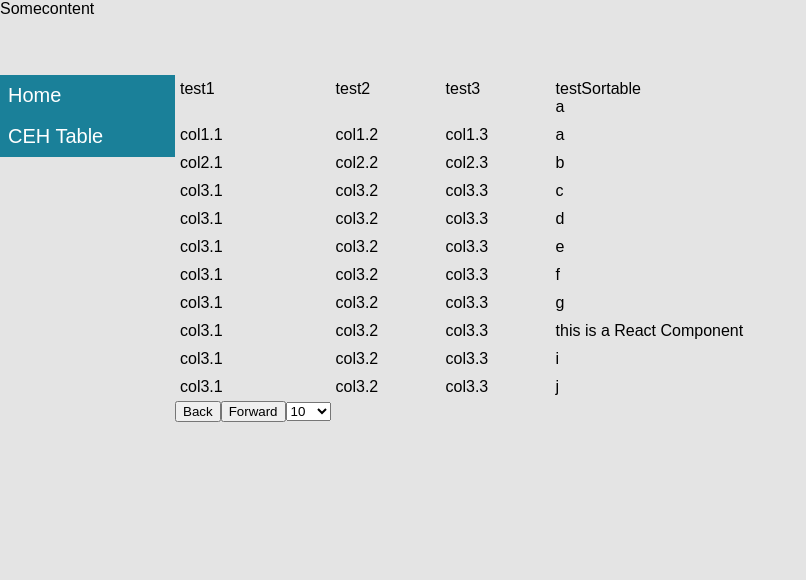
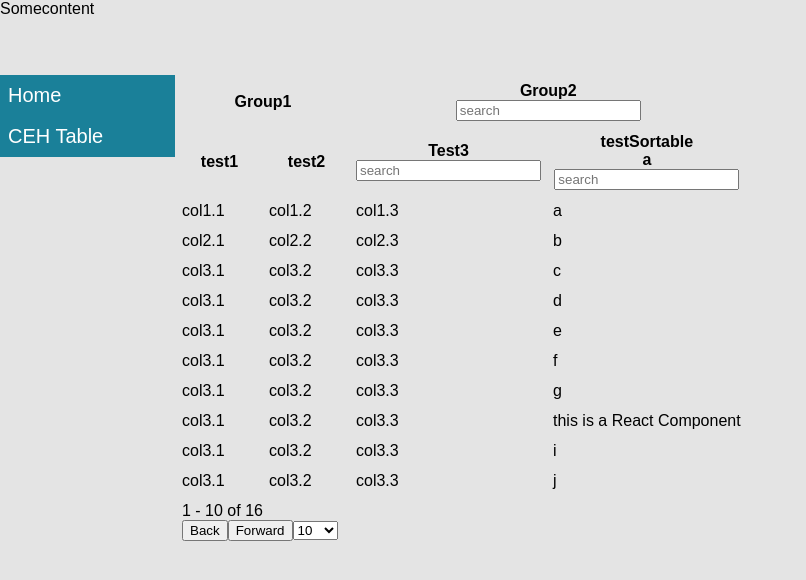
Before and after one commit to NoahWallace/react-datatable, a React app: page /tables in a window 1280 px wide. Shown: the top 580 px of the page, without its empty margins (0-806 px from the left). Built offline with nearby package versions, Linux system fonts and the light colour scheme.

Commit message:
adding paging and search

```diff
--- a/src/Components/CEHTable/CEHTable.scss
+++ b/src/Components/CEHTable/CEHTable.scss
@@ -1,30 +1,37 @@
-.table {
+.table-container {
+  display: inline-block;
+  width: 100%;
+  overflow: auto;
+  table {
     display: table;
     min-width: 100%;
-  &-container {
-    display:inline-block;
-    width:100%;
-    overflow: auto;
+    tr{
+      th{
+        padding:5px;
+        min-width:75px;
       }
-  &-head {
-    display: table-header-group;
-    .row{
-      .cell{
-        min-width:100px;
+      td{
+        min-width:75px;
+        padding:5px;
       }
     }
     }
-  &-body {
-    display: table-row-group;
+    tbody{
+      tr{
+        td{
+
         }
-  &-foot{
-    display:table-footer-group;
       }
-  .row {
-    display: table-row;
-    .cell {
-      display: table-cell;
-      padding:5px;
+      thead{
+        tr{
+          th{}
+          td{
+
+          }
+        }
+      }
+      tfoot{
+
       }
     }
 
--- a/src/Components/CEHTable/CEHTable.tsx
+++ b/src/Components/CEHTable/CEHTable.tsx
@@ -4,25 +4,27 @@ import { Header } from './Header';
 import { Rows } from './Rows';
 import { Footer } from './Footer';
 
+
 import './CEHTable.scss';
 export class CEHTable extends React.Component<ITableFields, any> {
 	state = {
 		rows:        [],
+		currentRows: [],
 		rowLength: 0,
 		rowsPerPage: this.props.rpp || 10,
 		clientPosition:    0
-
 	};
 	componentDidMount(){
 		let rows=this.props.rows.slice(0, this.props.limit || 100);
 		this.setState({
 			rows:rows,
-			rowLength:rows.length
+			rowLength:rows.length,
+			currentRows:rows,
 		})
 
 	}
 	sortRows = (i: number, direction: any) => {
-		let rows = this.state.rows;
+		let rows = this.state.currentRows;
 		let sortRows = rows.sort((a, b) => {
 			let prev = typeof a[ i ] === 'string' ? (a[ i ] as string).toUpperCase() : a[ i ];
 			let next = typeof b[ i ] === 'string' ? (b[ i ] as string).toUpperCase() : b[ i ];
@@ -37,8 +39,23 @@ export class CEHTable extends React.Component<ITableFields, any> {
 			return 0;
 
 		});
-		this.setState({rows: sortRows});
+		this.setState({currentRows: sortRows});
 	};
+	filterRows = (filterObj) =>{
+			let filteredRows= this.state.rows.filter((row)=>{
+				let matchArr:Array<boolean>=[];
+				for(let key in filterObj){
+					let i=filterObj[key].cellIdx;
+					let val=filterObj[key].value;
+					let reg=new RegExp(val,"i")
+					let match= val.trim() ? reg.test(row[i]): true;
+					matchArr.push(match)
+				}
+				return matchArr.indexOf(false) === -1 ;
+			})
+			this.setState({currentRows:filteredRows})
+
+	}
 	setPaging=(v)=>{
 		this.setState({rowsPerPage:v})
 	}
@@ -49,12 +66,13 @@ export class CEHTable extends React.Component<ITableFields, any> {
 
 		return (
 			<div className="table-container">
-				<div className="table">
+				<table>
 					<Header
-						items={this.props.headers}
+						headers={this.props.headers}
 						sort={this.props.sort || this.sortRows}
+						filter = {this.props.filter || this.filterRows}
 					/>
-					<Rows items={this.state.rows}
+					<Rows items={this.state.currentRows}
 						  rpp={this.state.rowsPerPage}
 						  position={this.state.clientPosition}
 					/>
@@ -65,7 +83,7 @@ export class CEHTable extends React.Component<ITableFields, any> {
 						position={this.state.clientPosition}
 						rowLength={this.state.rowLength}
 					/>
-				</div>
+				</table>
 			</div>
 
 
--- a/src/Components/CEHTable/Footer/tfoot.tsx
+++ b/src/Components/CEHTable/Footer/tfoot.tsx
@@ -4,27 +4,47 @@ export class Footer extends React.Component<any, any> {
 	state = {
 		paging: this.props.rpp
 	};
+
 	goBack = () => {
 
 		let pos = this.props.position - this.props.rpp;
 		pos < 0 ? pos = 0 : '';
 		this.props.setPosition(pos);
+
 	};
 	goForward = () => {
 		let pos = this.props.position + this.props.rpp;
 		pos >= this.props.rowLength ? pos = this.props.position : '';
 		this.props.setPosition(pos);
+
 	};
 	setPaging = (e) => {
 		e.preventDefault();
 		this.setState({paging: +e.target.value});
 		this.props.setPaging(+e.target.value);
+
 	};
+	setPager = () => {
+		let position= this.props.skip || this.props.position;
+		let count= this.props.totalRows || this.props.rowLength;
+		let current =  position + this.props.rpp > count ? count :position+this.props.rpp   ;
+		return {
+			position: position+1,
+			count,
+			current
+		}
+
+	}
 
 	render () {
+		let pager=this.setPager();
+		let page=`${pager.position} - ${pager.current} of ${pager.count}`;
 		return (
-			<div className="table-foot">
-				<div className="row">
+			<tfoot>
+			<tr>
+				<td colSpan={100}>
+					<div>
+						<div>{page}</div>
 						<button type="button" onClick={this.goBack}>Back</button>
 						<button type="button" onClick={this.goForward}>Forward</button>
 						<select onChange={this.setPaging} value={this.props.rpp}>
@@ -35,7 +55,10 @@ export class Footer extends React.Component<any, any> {
 							<option value="100">100</option>
 						</select>
 					</div>
-			</div>
+				</td>
+
+			</tr>
+			</tfoot>
 		);
 	}
 }
--- a/src/Components/CEHTable/Header/thead.tsx
+++ b/src/Components/CEHTable/Header/thead.tsx
@@ -1,19 +1,22 @@
 import * as React from 'react';
+import { StatelessComponent } from 'react';
 
 export interface IHeaderState {
-	cells: {
+	cells: Array<{
 		[key: number]: {
 			Title: string,
-			Options?: any }
-	}
+			Options?: any
+		}
+	}>
 }
-export class Header extends React.Component<any, IHeaderState> {
+export class Header extends React.Component<any, any> {
 	state = {
-		cells: {}
+		cells: [],
+		query: {}
 	};
 
 	componentDidMount = () => {
-		this.mapCells();
+		this.mapRows();
 	};
 	getOptions = (cell: any) => {
 		if ( cell.Options && cell.Options.sortable ) {
@@ -26,20 +29,29 @@ export class Header extends React.Component<any, IHeaderState> {
 			Options: cell.Options || {}
 		};
 	};
-	setSort = (i) => {
-		let refObject = this.state.cells;
-		let direction = refObject[i].Options.currentSort === 0 ? 1 : 0;
-		for(let key in refObject){
-			if(refObject[key].Options )
-			refObject[key].Options.currentSort = refObject[key].Options.initialSort
+
+	setSort = (cellIdx, rowIdx, cells, reset?:boolean) => {
+		let currentState: any = this.state.cells;
+		let refObject = cells;
+		let direction = reset ? 0 : refObject[ cellIdx ].Options.currentSort === 0 ? 1 : 0;
+		for ( let key in refObject ) {
+			if ( refObject[ key ].Options )
+				refObject[ key ].Options.currentSort = refObject[ key ].Options.initialSort;
 		}
-		refObject[i].Options.currentSort= direction;
-		this.setState({cells:refObject});
-		this.props.sort(i,direction,refObject[i].Id || "")
+		refObject[ cellIdx ].Options.currentSort = direction;
+		currentState[ rowIdx ] = refObject;
+		this.setState({cells: currentState});
+		!reset ? this.props.sort(cellIdx, direction, refObject[ cellIdx ].Id || ''): null;
 	};
-	mapCells = () => {
+	mapRows = () => {
+		let rows = this.props.headers.map((row) => {
+			return this.mapCells(row);
+		});
+		this.setState({cells: rows});
+	};
+	mapCells = (row) => {
 		let stateObj = {};
-		this.props.items.map((cell: any, i: number) => {
+		row.map((cell: any, i: number) => {
 
 			switch ( typeof cell ) {
 				case 'object':
@@ -49,45 +61,126 @@ export class Header extends React.Component<any, IHeaderState> {
 					stateObj[ i ] = {Title: cell};
 					break;
 			}
-			this.setState({cells: stateObj});
+
 		});
+		return stateObj;
 	};
-	getCells = () => {
+	getRows = () => {
+
+		let rows = this.state.cells.map((rowObj, rowIdx) => {
+
+			return <tr className="row" key={`h_row_${rowIdx}`}>
+				{this.getCells(rowObj, rowIdx)}
+			</tr>;
+		});
+
+		return rows
+
+	};
+	getCells = (cells, rowIdx) => {
 		let header: Array<JSX.Element> = [];
-		let cells = this.state.cells;
 		for ( let key in cells ) {
-			if ( cells[ key ].Options && cells[ key ].Options.sortable ) {
-				header.push(
-					<div className="cell sortable" key={key} onClick={(e) => this.setSort(key)}>
-						<div className="cell-text">{cells[ key ].Title}</div>
-						<span> {this.state.cells[key].Options.currentSort === 0 ? "a":"d"} </span>
-					</div>
-				);
+			let cellIdx=key;
+			let search=this.Search;
+			if ( cells[ key ].Options ) {
+				let props = {
+					rowIdx,
+					cells,
+					cellIdx,
+					search,
+					Title:       cells[ key ].Title,
+					currentSort: cells[ key ].Options.currentSort,
+					span:        cells[ key ].Options.span,
+					setSort:     this.setSort,
+					searchable:  cells[key].Options.searchable
+
+
+				};
+				if ( cells[ key ].Options.sortable ) {
+					header.push(<SortableHeaderCell {...props} key={`h_cell_${rowIdx}_${cellIdx}`} />);
+				}
+				else {
+					header.push(<StandardHeaderCell {...props} key={`h_cell_${rowIdx}_${cellIdx}`}/>);
+				}
 			}
 			else {
-				header.push(<div className="cell" key={key}>{cells[ key ].Title}</div>);
+				header.push(<StandardHeaderCell {...cells[key]} key={`h_cell_${rowIdx}_${cellIdx}`} />);
 			}
 		}
 		return header;
 	};
-	Search=(e)=>{
+	Search = (e) => {
 		e.preventDefault();
 		e.persist();
-		console.log(e.keyCode)
+		if(e.keyCode === 13){
+			let query=this.state.query
+			for(let key in query){
+				let cellIdx= query[key].cellIdx;
+				let rowIdx= query[key].rowIdx;
+				this.setSort(cellIdx,rowIdx,this.state.cells[rowIdx], true)
+			}
+			this.props.filter(this.state.query)
+		}
+		else{
+			let v:any={};
+			v[e.target.getAttribute("data-id")] = {
+				value:e.target.value,
+				rowIdx:e.target.getAttribute("data-rowIdx"),
+				cellIdx:e.target.getAttribute("data-cellIdx")
+			};
+			this.setState({query:{...this.state.query,...v}})
+		}
 
-	}
+	};
+
 	render (): JSX.Element {
-		let header = this.getCells();
+		let header = this.getRows();
 
 		return (
 
-			<div className="table-head">
+			<thead>
+			{header}
+			</thead>
 
-				<div className="row">
-				{header}
-				</div>
-			</div>
 		);
 	}
 }
 ;
+
+let SortableHeaderCell: React.StatelessComponent<any> = (props) => {
+	return (
+		<th className="cell sortable">
+			<div onClick={(e) => props.setSort(props.cellIdx, props.rowIdx, props.cells)}>
+				<div className="cell-text">{props.Title}</div>
+				<span> {props.currentSort === 0 ? 'a' : 'd'} </span>
+			</div>
+			{props.searchable &&
+				<div>
+					<input type="text" placeholder="search"
+						   data-id={props.Id || props.Title}
+						   data-rowidx={props.rowIdx}
+						   data-cellidx={props.cellIdx}
+						   onKeyUp={props.search} />
+				</div>
+			}
+		</th>
+	);
+};
+
+let StandardHeaderCell: React.StatelessComponent<any> = (props) => {
+	return (
+		<th colSpan={props.span || 1}>
+			<div>{props.Title}</div>
+			{
+				props.searchable &&
+				<div>
+					<input type="text" placeholder="search"
+						   data-id={props.Id || props.Title}
+						   data-rowidx={props.rowIdx}
+						   data-cellidx={props.cellIdx}
+						   onKeyUp={props.search}/>
+				</div>
+			}
+		</th>
+	);
+};
--- a/src/Components/CEHTable/Rows/tbody.tsx
+++ b/src/Components/CEHTable/Rows/tbody.tsx
@@ -1,23 +1,29 @@
 import * as React from 'react';
 
-export class Rows extends React.Component<any, any> {
-	getCells = (row: any) => {
-		return row.map((cell: any) => <div className="cell">{cell}</div>);
+export interface ITableRowsProps {
+	items:Array<number | string | JSX.Element>
+	position:number;
+	rpp:number;
+}
+
+export class Rows extends React.Component<ITableRowsProps, any> {
+	getCells = (row: any, rowIdx) => {
+		return row.map((cell: any, i: number) => <td key={`b_cell_${rowIdx}_${i}`}>{cell}</td>);
 	};
 	getRows = () => {
 		return this.props.items
-			.filter((row,i)=>{
-
-				return i>=this.props.position && i<this.props.position+this.props.rpp})
-			.map((row: any) => <div className="row">{this.getCells(row)}</div>);
+			.filter((row, i) => {
+				return i >= this.props.position && i < this.props.position + this.props.rpp;
+			})
+			.map((row: any, i: number) => <tr key={`b_row_${i}`}>{this.getCells(row, i)}</tr>);
 	};
 
 	render () {
 
 		return (
-			<div className="table-body">
-				{this.getRows()}
-			</div>
+			<tbody className="table-body">
+			{this.getRows()}
+			</tbody>
 		);
 	}
 }
--- a/src/example/Layout/app.tsx
+++ b/src/example/Layout/app.tsx
@@ -5,19 +5,32 @@ import { CEHTable } from '../../Components/CEHTable';
 let ABC:React.StatelessComponent<any> = () =>(<div>this is a React Component</div>)
 let mockData = {
 	headers: [
+		[
+			{Title:"Group1",Options:{span:2}},
+			{Title:"Group2",Options:{span:2, searchable:true}},
+		],[
 		'test1',
 		'test2',
-		'test3',
+			{
+				Title:"Test3",
+				Id:"test3",
+				Options:{
+					searchable:true
+				}
+			},
 		{
 			Title:   'testSortable',
 			Id:      'testSortable',
 			Options: {
 				sortable: true,
-				searchable:true
+				searchable:true,
+				colAlign:"right",
+				headerAlign:"right",
+				span:2
 			}
 		},
 
-	],
+	]],
 	rows:    [
 		[ 'col1.1', 'col1.2', 'col1.3', 'a' ],
 		[ 'col2.1', 'col2.2', 'col2.3', 'b' ],
@@ -35,7 +48,8 @@ let mockData = {
 		[ 'col3.1', 'col3.2', 'col3.3', 'n' ],
 		[ 'col3.1', 'col3.2', 'col3.3', 'o' ],
 		[ 'col3.1', 'col3.2', 'col3.3', 'p' ],
-	]
+	],
+	options:{}
 };
 
 
@@ -70,8 +84,6 @@ export const Temp = () => {
 			<CEHTable
 				headers={mockData.headers}
 				rows={mockData.rows}
-				sort={sort}
-
 			/>
 		</div>
 	);
```
Also changed, not shown: src/Components/CEHTable/CEHTable.d.ts (+6 -4 lines). Lines whose indentation alone changed are shown as unchanged.
